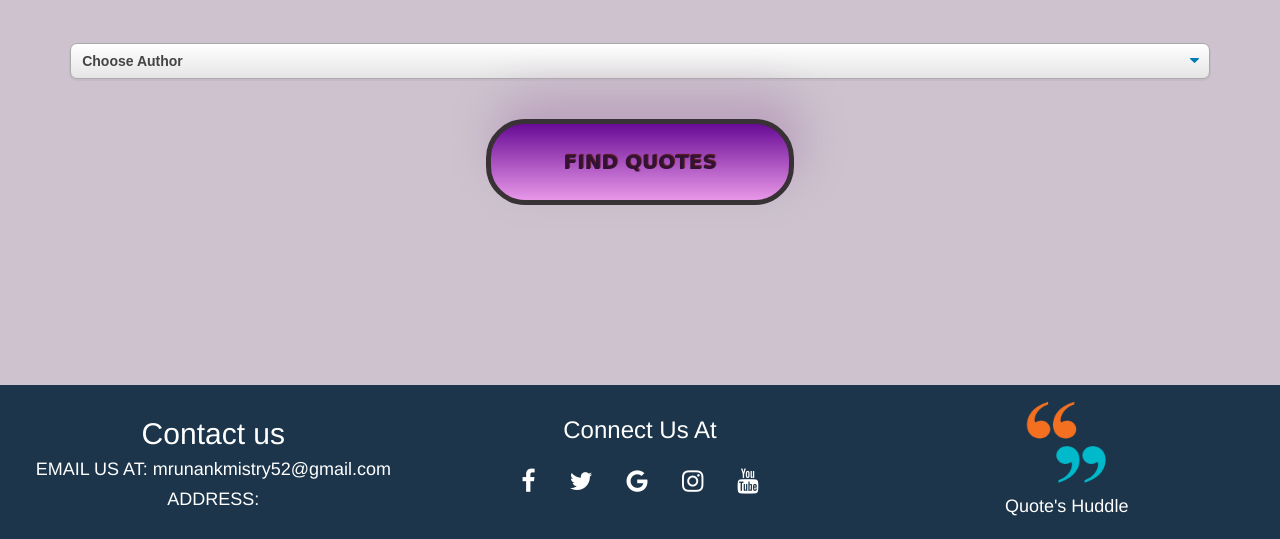
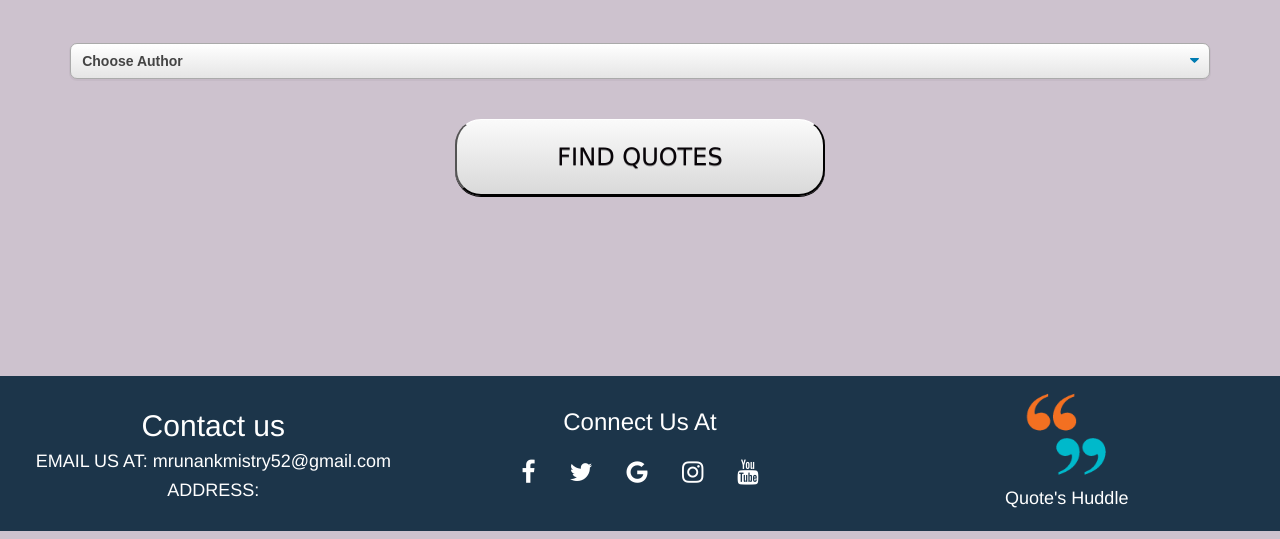
Before and after one commit to fork52/QUOTE-S-WEBSITE, a PHP site: page /AUTHORS/authors.php in a window 1280 px wide. Shown: the part 77-616 px from the top of the page. Run offline with PHP 8.4, Linux system fonts and the light colour scheme; data that the repository does not hold is empty; some libraries are stand-ins or nearby versions.

Commit message:
Author page updated

```diff
--- a/AUTHORS/scrollStyle.css
+++ b/AUTHORS/scrollStyle.css
@@ -1,4 +1,3 @@
-
 
 .select-css {
 	    display: block;
@@ -42,33 +41,34 @@
     font-weight:normal;
 }
 
-
-
 .myButton {
-    display: inline-block;
-    text-align: center;
-    vertical-align: middle;
-    padding: 26px 72px;
-    border: 5px solid #383135;
-    border-radius: 39px;
-    background: #680b96;
-    background: -webkit-gradient(linear, left top, left bottom, from(#680b96), to(#e897e8));
-    background: -moz-linear-gradient(top, #680b96, #e897e8);
-    background: linear-gradient(to bottom, #680b96, #e897e8);
-    -webkit-box-shadow: #baa1bd 9px -23px 44px 0px;
-    -moz-box-shadow: #baa1bd 9px -23px 44px 0px;
-    box-shadow: #baa1bd 9px -23px 44px 0px;
-    text-shadow: #591717 1px -1px 1px;
-    font: normal normal bold 20px comic sans ms;
-    color: #331333;
-    text-decoration: none;
+   border-top: 1px solid #ffffff;
+   background: #d9d9d9;
+   background: -webkit-gradient(linear, left top, left bottom, from(#fafafa), to(#d9d9d9));
+   background: -webkit-linear-gradient(top, #fafafa, #d9d9d9);
+   background: -moz-linear-gradient(top, #fafafa, #d9d9d9);
+   background: -ms-linear-gradient(top, #fafafa, #d9d9d9);
+   background: -o-linear-gradient(top, #fafafa, #d9d9d9);
+   padding: 20px 100px;
+   -webkit-border-radius: 26px;
+   -moz-border-radius: 26px;
+   border-radius: 26px;
+   -webkit-box-shadow: rgba(0,0,0,1) 0 1px 0;
+   -moz-box-shadow: rgba(0,0,0,1) 0 1px 0;
+   box-shadow: rgba(0,0,0,1) 0 1px 0;
+   text-shadow: rgba(0,0,0,.4) 0 1px 0;
+   color: #080408;
+   font-size: 24px;
+   font-family: Verdana;
+   text-decoration: none;
+   vertical-align: middle;
+   }
+.myButton:hover {
+   border-top-color: #e8e1e8;
+   background: #e8e1e8;
+   color: #030303;
+   }
+.myButton:active {
+   border-top-color: #bdbdbd;
+   background: #bdbdbd;
 }
-.myButton:hover{
-    border: 5px solid #5a4e55;
-    background: #7d0db4;
-    background: -webkit-gradient(linear, left top, left bottom, from(#7d0db4), to(#ffb5ff));
-    background: -moz-linear-gradient(top, #7d0db4, #ffb5ff);
-    background: linear-gradient(to bottom, #7d0db4, #ffb5ff);
-    color: #331333;
-    text-decoration: none;
-}
--- a/rgform/regform.php
+++ b/rgform/regform.php
@@ -21,7 +21,7 @@
 
 	<body>
 	<?php include "../includes/sessionStarting.php" ?>
-	 <?php include "../includes/navbar.php" ?>
+	<?php include "../includes/navbar.php" ?>
 
 
 
```
Also changed, not shown: Search/search_quotes.php (+11 -3 lines), aboutus/4.jpg (deleted), aboutus/img.jpg (deleted), aboutus/img2.jpg (deleted), aboutus/img3.jpg (deleted), aboutus/img4.jpg (deleted), aboutus/img5.jpg (deleted), aboutus/quotes.jpg (deleted), aboutus/quotes2.jpg (deleted), aboutus/quotes3.jpg (deleted), img/aboutus_back.jpg (deleted), img/b1.jpg (deleted), img/logo.png (deleted), img/logo2 (2).png (deleted), 1 more files.
